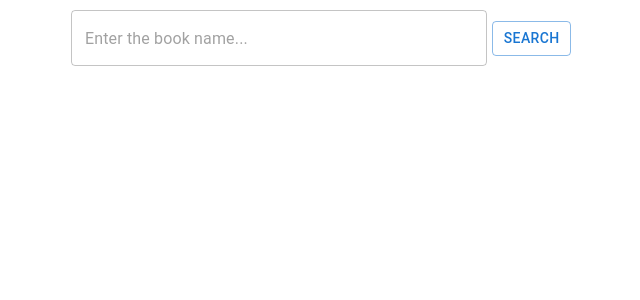
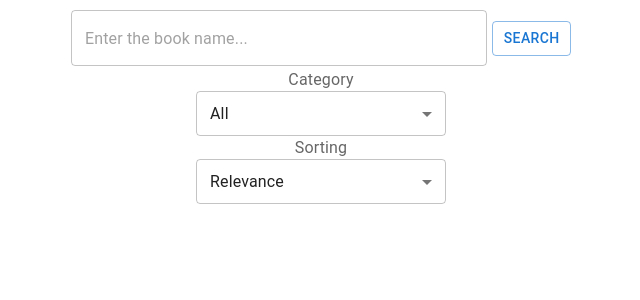
Before and after one commit to AlesiaKlemenia/modsen-test-task-3-week-1, a React (Create React App) app: page / in a window 1280 px wide. Shown: the top 300 px of the page, without its empty margins (319-959 px from the left). Built offline with nearby package versions, Linux system fonts and the light colour scheme.

Commit message:
feat: create Sort and Filter component

```diff
--- a/src/components/Layout/styled.ts
+++ b/src/components/Layout/styled.ts
@@ -5,5 +5,6 @@ export const Wrapper = styled.div`
   height: 100%;
 
   display: flex;
-  justify-content: center;
+  align-items: center;
+  flex-direction: column;
 `;
--- /dev/null
+++ b/src/components/pages/Home/FilterBar/FilterSelect/index.tsx
@@ -0,0 +1,39 @@
+import { InputLabel, MenuItem, SelectChangeEvent } from '@mui/material';
+import { StyledSelect } from './styled';
+
+export interface ISelectItem {
+  name: string;
+  value: string;
+}
+
+interface IFilterSelectProps {
+  label: string;
+  items: ISelectItem[];
+  value: string;
+  onSelectChange: (e: SelectChangeEvent<unknown>) => void;
+}
+
+const FilterSelect = ({
+  label,
+  items,
+  value,
+  onSelectChange,
+}: IFilterSelectProps): JSX.Element => (
+  <>
+    <InputLabel id={`${label}-select-labe}`}>{label}</InputLabel>
+    <StyledSelect
+      labelId={`${label}-select-label`}
+      id={`${label}-select`}
+      value={value}
+      onChange={onSelectChange}
+    >
+      {items.map((item, i) => (
+        <MenuItem key={i} value={item.value}>
+          {item.name}
+        </MenuItem>
+      ))}
+    </StyledSelect>
+  </>
+);
+
+export default FilterSelect;
--- /dev/null
+++ b/src/components/pages/Home/FilterBar/FilterSelect/styled.ts
@@ -0,0 +1,8 @@
+import { Select } from "@mui/material";
+import styled from "styled-components";
+
+export const StyledSelect = styled(Select)`
+  width: 250px;
+  height: 45px;
+  color: red;
+`
--- /dev/null
+++ b/src/components/pages/Home/FilterBar/consts.ts
@@ -0,0 +1,43 @@
+import { ISelectItem } from "./FilterSelect";
+
+export const categoryItems: ISelectItem[] = [
+  {
+    name: 'All',
+    value: 'all',
+  },
+  {
+    name: 'Art',
+    value: 'art',
+  },
+  {
+    name: 'Biography',
+    value: 'biography',
+  },
+  {
+    name: 'Computers',
+    value: 'computers',
+  },
+  {
+    name: 'History',
+    value: 'history',
+  },
+  {
+    name: 'Medicial',
+    value: 'medicial',
+  },
+  {
+    name: 'Poetry',
+    value: 'poetry',
+  },
+];
+
+export const sortingItems: ISelectItem[] = [
+  {
+    name: 'Relevance',
+    value: 'relevance',
+  },
+  {
+    name: 'Newest',
+    value: 'newest',
+  },
+];
--- /dev/null
+++ b/src/components/pages/Home/FilterBar/index.tsx
@@ -0,0 +1,34 @@
+import { SelectChangeEvent } from '@mui/material';
+import FilterSelect from './FilterSelect';
+import { categoryItems, sortingItems } from './consts';
+
+interface IFilterBarProps {
+  categoryValue: string;
+  onCategorySelectChange: (e: SelectChangeEvent<unknown>) => void;
+  sortingValue: string;
+  onSortingSelectChange: (e: SelectChangeEvent<unknown>) => void;
+}
+
+const FilterBar = ({
+  categoryValue,
+  onCategorySelectChange,
+  sortingValue,
+  onSortingSelectChange,
+}: IFilterBarProps): JSX.Element => (
+  <>
+    <FilterSelect
+      label={'Category'}
+      items={categoryItems}
+      value={categoryValue}
+      onSelectChange={onCategorySelectChange}
+    ></FilterSelect>
+    <FilterSelect
+      label={'Sorting'}
+      items={sortingItems}
+      value={sortingValue}
+      onSelectChange={onSortingSelectChange}
+    ></FilterSelect>
+  </>
+);
+
+export default FilterBar;
--- a/src/components/pages/Home/Search/index.tsx
+++ b/src/components/pages/Home/Search/index.tsx
@@ -13,7 +13,7 @@ const Search = ({
   onSearchClick,
   isError,
   value,
-}: ISearchProps) => (
+}: ISearchProps): JSX.Element => (
   <SearchFieldWrapper>
     <TextField
       placeholder="Enter the book name..."
--- a/src/components/pages/Home/index.tsx
+++ b/src/components/pages/Home/index.tsx
@@ -1,10 +1,14 @@
 import { useCallback, useState } from 'react';
 import Layout from '../../Layout';
 import Search from './Search';
+import { SelectChangeEvent } from '@mui/material';
+import FilterBar from './FilterBar';
 
-const Home = () => {
+const Home = (): JSX.Element => {
   const [value, setValue] = useState<string>('');
   const [isError, setIsError] = useState<boolean>(false);
+  const [category, setCategory] = useState<string>('all');
+  const [sort, setSort] = useState<string>('relevance');
 
   const onSearchClick = useCallback(() => {
     if (value) {
@@ -22,6 +26,17 @@ const Home = () => {
     [],
   );
 
+  const onSelectCategoryChange = useCallback(
+    (e: SelectChangeEvent<unknown>) => {
+      setCategory(e.target.value as string);
+    },
+    [],
+  );
+
+  const onSelectSortChange = useCallback((e: SelectChangeEvent<unknown>) => {
+    setSort(e.target.value as string);
+  }, []);
+
   return (
     <Layout>
       <Search
@@ -30,6 +45,12 @@ const Home = () => {
         isError={isError}
         value={value}
       />
+      <FilterBar
+        categoryValue={category}
+        onCategorySelectChange={onSelectCategoryChange}
+        sortingValue={sort}
+        onSortingSelectChange={onSelectSortChange}
+      />
     </Layout>
   );
 };
```
Also changed, not shown: src/App.tsx (deleted, +0 -9 lines), src/components/pages/Home/styled.ts (deleted, +0 -19 lines), .eslintrc.json.
